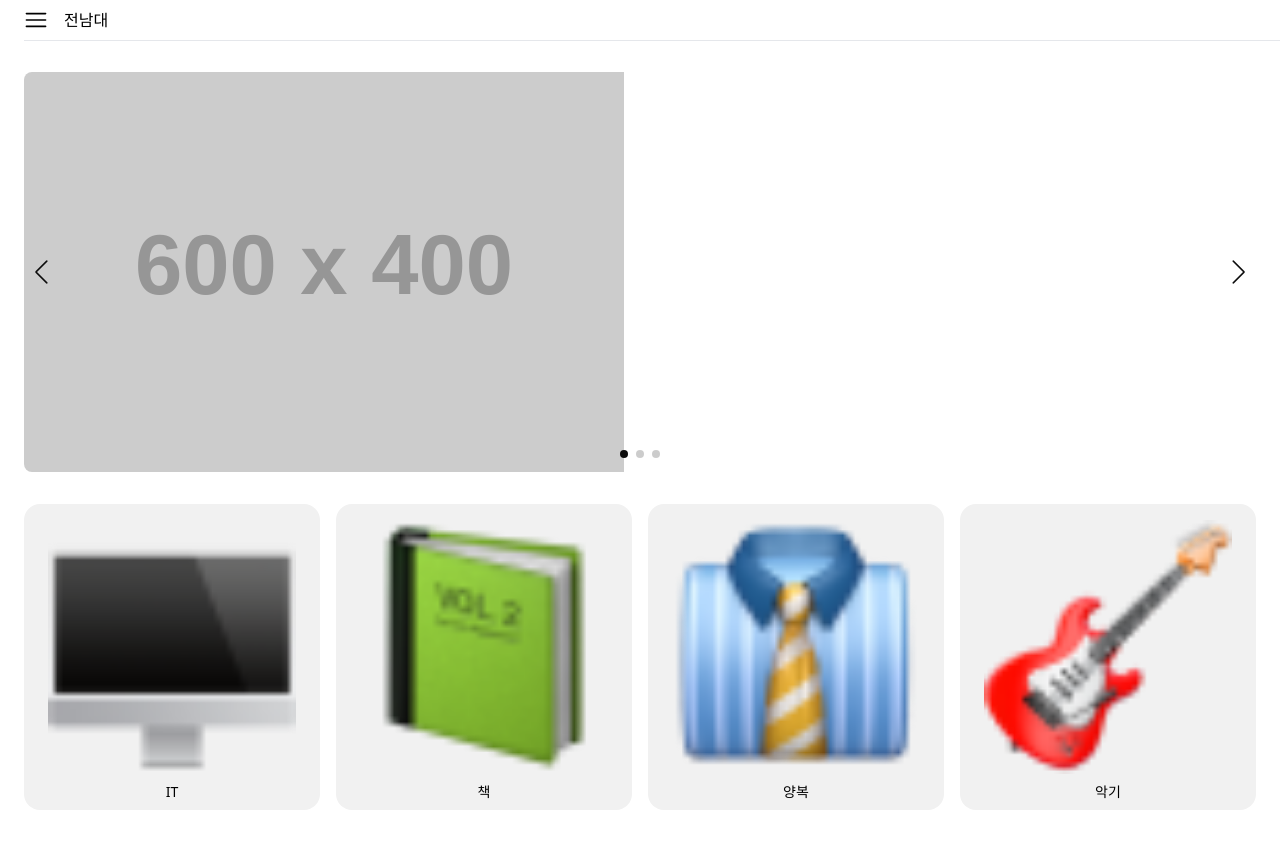
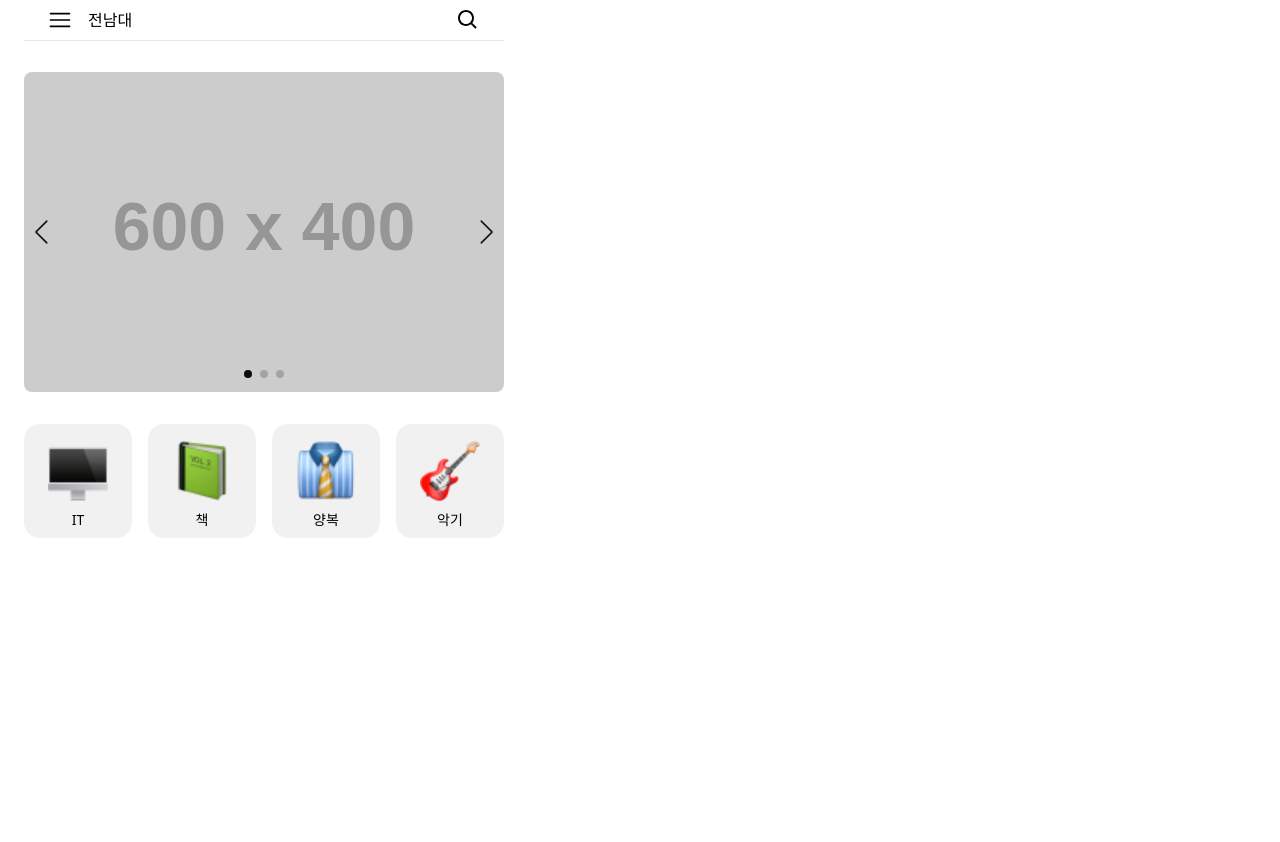
Before and after one commit to mlnwns/movie, a React (Vite) app: page / in a window 1280 px wide. After the commit the page ends 800 px from the top, so only its background shows below. Built offline with nearby package versions, Linux system fonts and the light colour scheme.

Commit message:
feat: add constant padding
- global padding is 1.5rem

```diff
--- a/src/App.jsx
+++ b/src/App.jsx
@@ -10,7 +10,7 @@ const queryClient = new QueryClient();
 function App() {
   return (
     <QueryClientProvider client={queryClient}>
-      <div className={isMobile ? "" : `w-[${MOBILE_WIDTH}]`}>
+      <div className={isMobile ? "" : MOBILE_WIDTH}>
         <RouterProvider router={router} />
       </div>
       <ReactQueryDevtools initialIsOpen={false} />
--- a/src/components/common/Modal.component.jsx
+++ b/src/components/common/Modal.component.jsx
@@ -18,6 +18,8 @@ const BaseModal = ({ children, isOpen, onRequestClose, className }) => {
     WebkitBackdropFilter: "blur(4px)",
     position: "absolute",
     inset: "0",
+    width: "480px",
+    left: "1.5rem",
   };
 
   const modalElement = document.getElementById("modal");
--- a/src/components/home/Header.component.jsx
+++ b/src/components/home/Header.component.jsx
@@ -1,4 +1,4 @@
-import { BASE_PADDING, MOBILE_WIDTH } from "../../constants";
+import { BASE_LEFT_PADDING, BASE_PADDING, MOBILE_WIDTH } from "../../constants";
 import { Icon } from "../common/Icon.component";
 import { Txt } from "../common/Txt.component";
 import { Menu } from "./Menu.component";
@@ -10,8 +10,9 @@ export const HomeHeader = () => {
     <div className="h-12">
       <div
         className={classnames(
-          `fixed w-full left-0 px-[${BASE_PADDING}] flex justify-between py-2 border-b bg-white z-40`,
-          !isMobile && `w-[${MOBILE_WIDTH}] left-6`
+          "fixed left-0 flex justify-between py-2 border-b bg-white z-40",
+          BASE_PADDING,
+          !isMobile ? `${MOBILE_WIDTH} ${BASE_LEFT_PADDING}` : "w-full"
         )}
       >
         <div className="flex gap-4">
--- a/src/components/home/Menu.component.jsx
+++ b/src/components/home/Menu.component.jsx
@@ -2,7 +2,7 @@ import { useState } from "react";
 import { Icon } from "../common/Icon.component";
 import { Txt } from "../common/Txt.component";
 import classnames from "classnames";
-import { BASE_PADDING, MOBILE_WIDTH } from "../../constants";
+import { BASE_LEFT_PADDING_MINUS, MOBILE_WIDTH } from "../../constants";
 import { isMobile } from "react-device-detect";
 
 const homeMenu = [
@@ -22,8 +22,9 @@ export const Menu = () => {
         <div className="flex flex-col gap-2 z-50 absolute">
           <button
             className={classnames(
-              `absolute w-screen h-[120vh] -left-[${BASE_PADDING}] -top-24 backdrop-blur-sm bg-[#00000050]`,
-              !isMobile && `w-[${MOBILE_WIDTH}]`
+              "absolute h-[120vh] -top-24 backdrop-blur-sm bg-[#00000050]",
+              BASE_LEFT_PADDING_MINUS,
+              isMobile ? "w-screen" : MOBILE_WIDTH
             )}
             aria-label="close"
             onClick={toggleOpen}
--- a/src/constants/index.js
+++ b/src/constants/index.js
@@ -1,2 +1,4 @@
-export const MOBILE_WIDTH = "480px";
-export const BASE_PADDING = "1rem";
+export const MOBILE_WIDTH = "w-[480px]";
+export const BASE_PADDING = "px-6";
+export const BASE_LEFT_PADDING = "left-6";
+export const BASE_LEFT_PADDING_MINUS = "-left-6";
```
